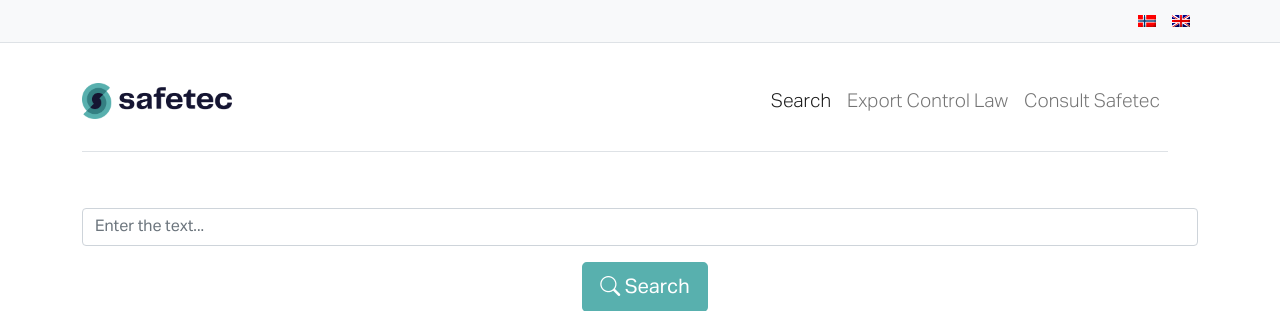
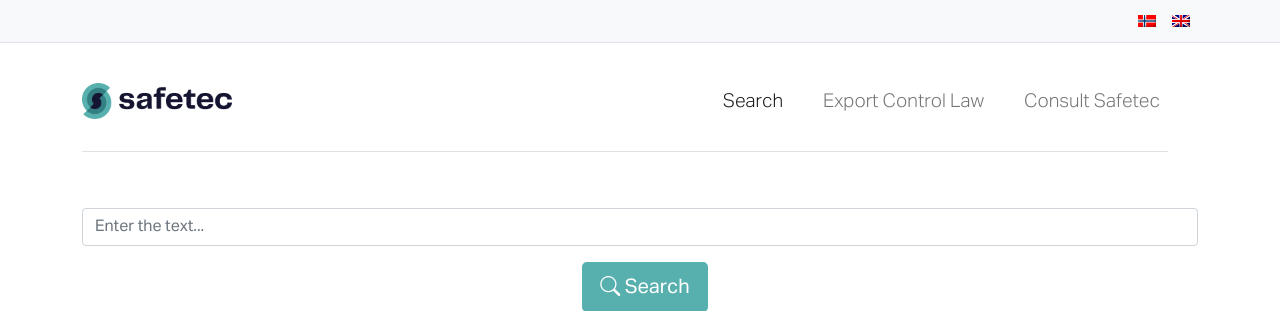
Before and after one commit to safetecnordic/export-control, a Django app: template regulations/templates/regulations/search_page.html in a window 1280 px wide. Shown: the top 311 px of the page. Run offline with Django 4.2, Linux system fonts and the light colour scheme; the template is opened without the code that fills it, so the values that code supplies are empty; some libraries are stand-ins or nearby versions.

Commit message:
Space before nav links and blue when hovering

```diff
--- a/base/static/base/css/main.css
+++ b/base/static/base/css/main.css
@@ -76,6 +76,10 @@ header {
   color: #00abd7;
 }
 
+.hoverlink li a:hover {
+  color: #00abd7 !important;
+}
+
 footer {
   background-color: #002748;
   color:white;
--- a/base/templates/base/partials/headbar.html
+++ b/base/templates/base/partials/headbar.html
@@ -12,14 +12,14 @@
             <span class="navbar-toggler-icon"></span>
           </button>
           <div class="collapse navbar-collapse" id="collapsibleNavbar">
-            <ul class="navbar-nav position-absolute end-0 bg-white">
-              <li class="nav-item">
+            <ul class="navbar-nav position-absolute end-0 bg-white hoverlink">
+              <li class="nav-item ms-4">
                 <a href="{% url 'search' %}" class="nav-link px-2 link-dark
                   {% if  'search' in request.path %} active {% endif %}">
                     {% trans "Search" %}
                   </a>
               </li>
-              <li class="nav-item">
+              <li class="nav-item ms-4">
                 <a
                   href="{% url 'export_control_law' %}"
                   class="nav-link px-2 link-dark  {% if 'export' in request.path %} active {% endif %}"
@@ -27,7 +27,7 @@
                     {% trans "Export Control Law" %}
                 </a>
               </li>
-              <li class="nav-item">
+              <li class="nav-item ms-4">
                 <a href="{% url 'add_contact' %}" class="nav-link px-2 link-dark {% if  'add' in request.path %} active {% endif %}">
                   {% trans "Consult Safetec" %}
                 </a>
```
